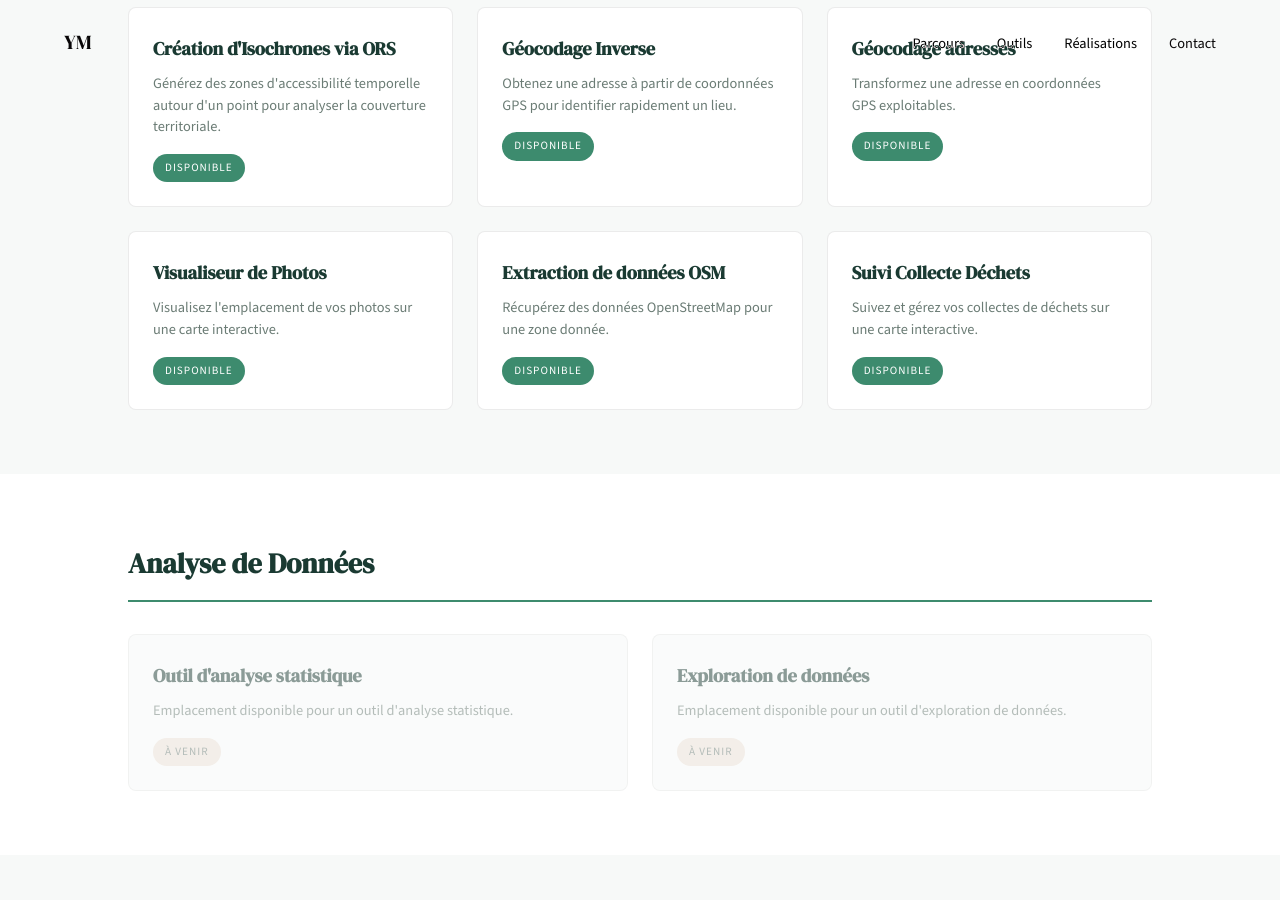
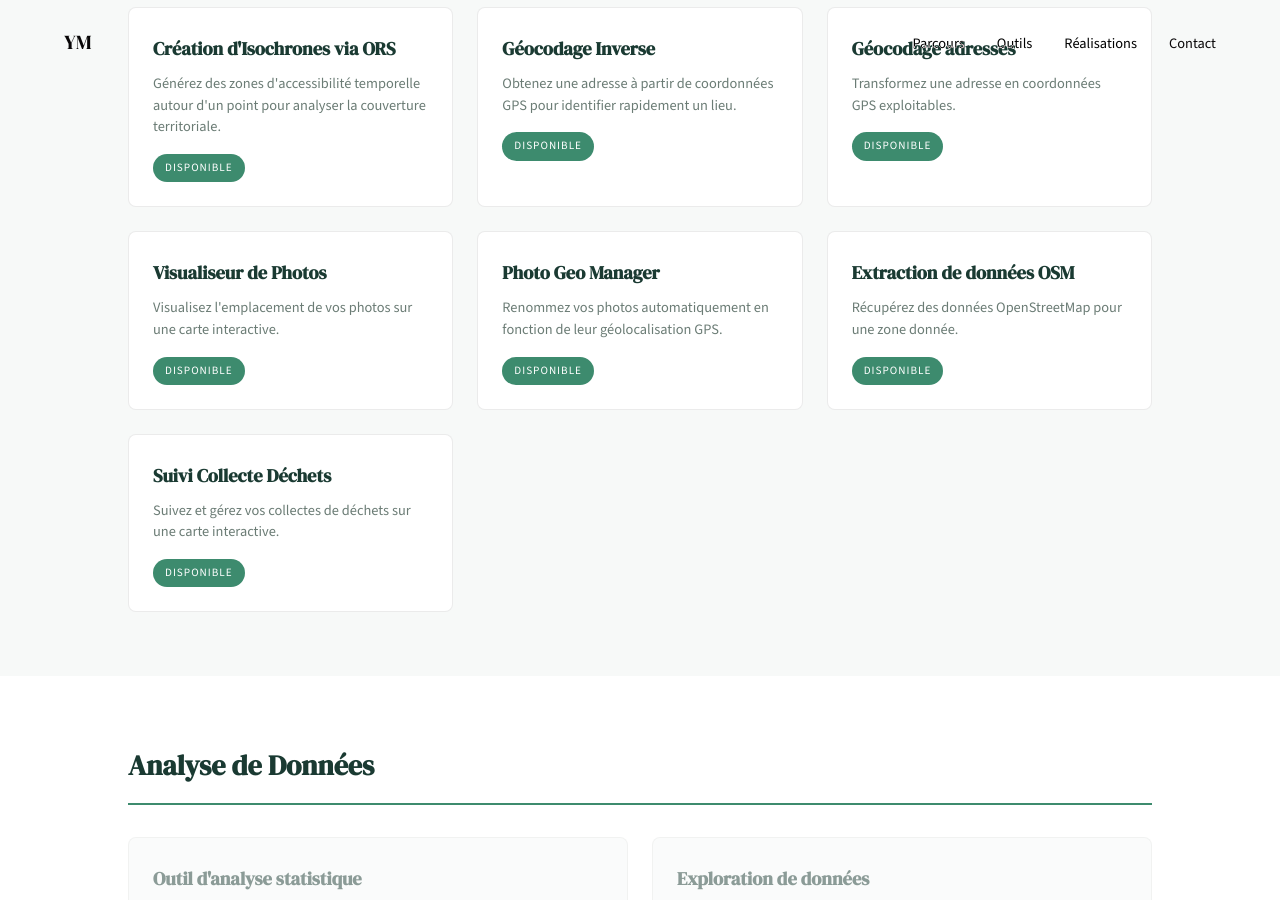
Before and after one commit to yvesmarti/yvesmarti.github.io, a Jekyll site: the page built from outils.html, in a window 1280 px wide and 900 px high, scrolled down 561 px. Built offline with Jekyll 4.4.1, drawn with Linux system fonts in a browser that asks for light colours.

Commit message:
Ajoute le raccourci vers Photo Geo Manager dans la section Géomatique & Cartographie
https://claude.ai/code/session_01ERpa2z8BaUQBEqhpbB45XN

```diff
--- a/_data/outils.yml
+++ b/_data/outils.yml
@@ -21,6 +21,11 @@
     - nom: Visualiseur de Photos
       description: Visualisez l'emplacement de vos photos sur une carte interactive.
       lien: outils/photomapviewer.html
+      actif: true
+
+    - nom: Photo Geo Manager
+      description: Renommez vos photos automatiquement en fonction de leur géolocalisation GPS.
+      lien: outils/photogeomanager.html
       actif: true
 
     - nom: Extraction de données OSM
```
